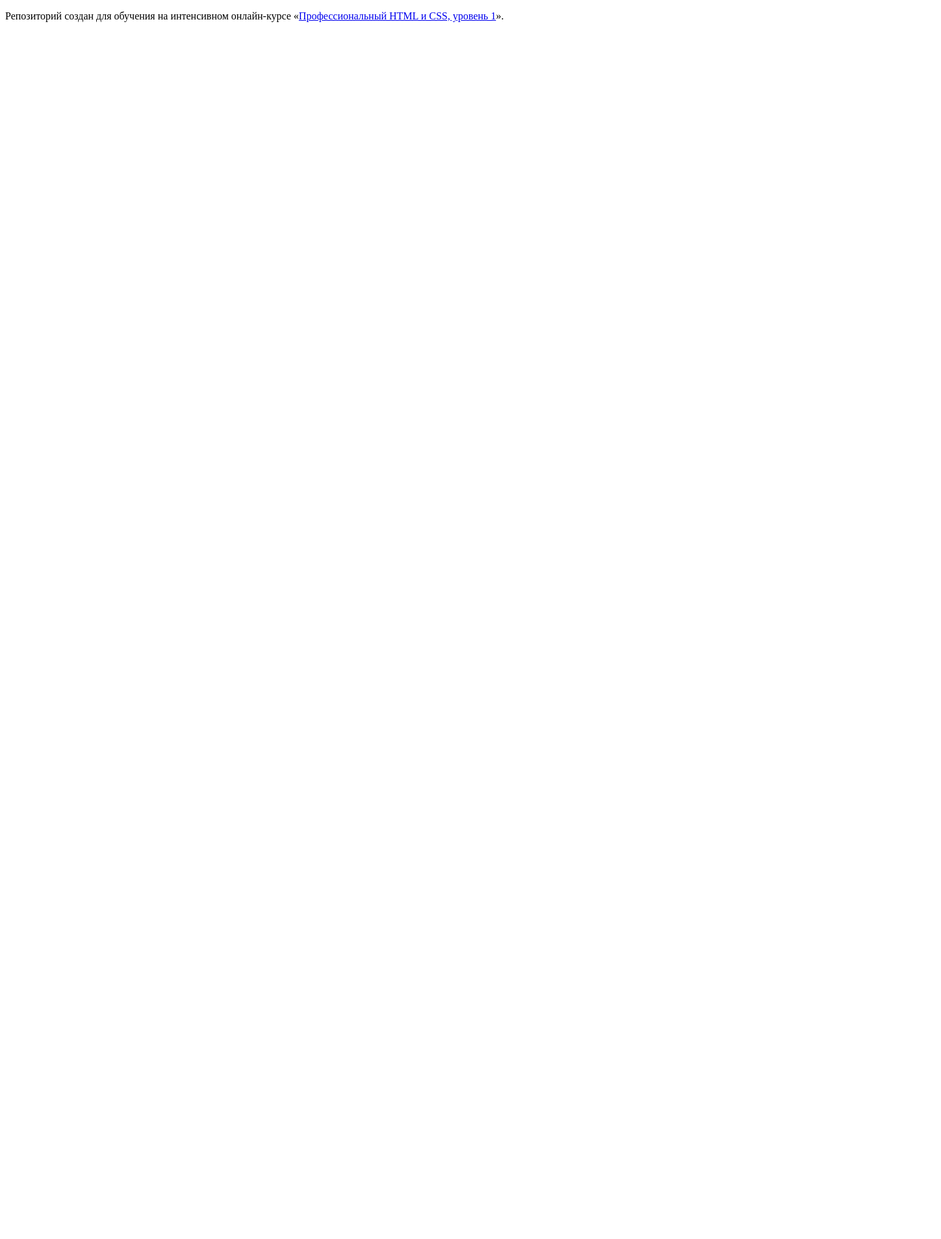
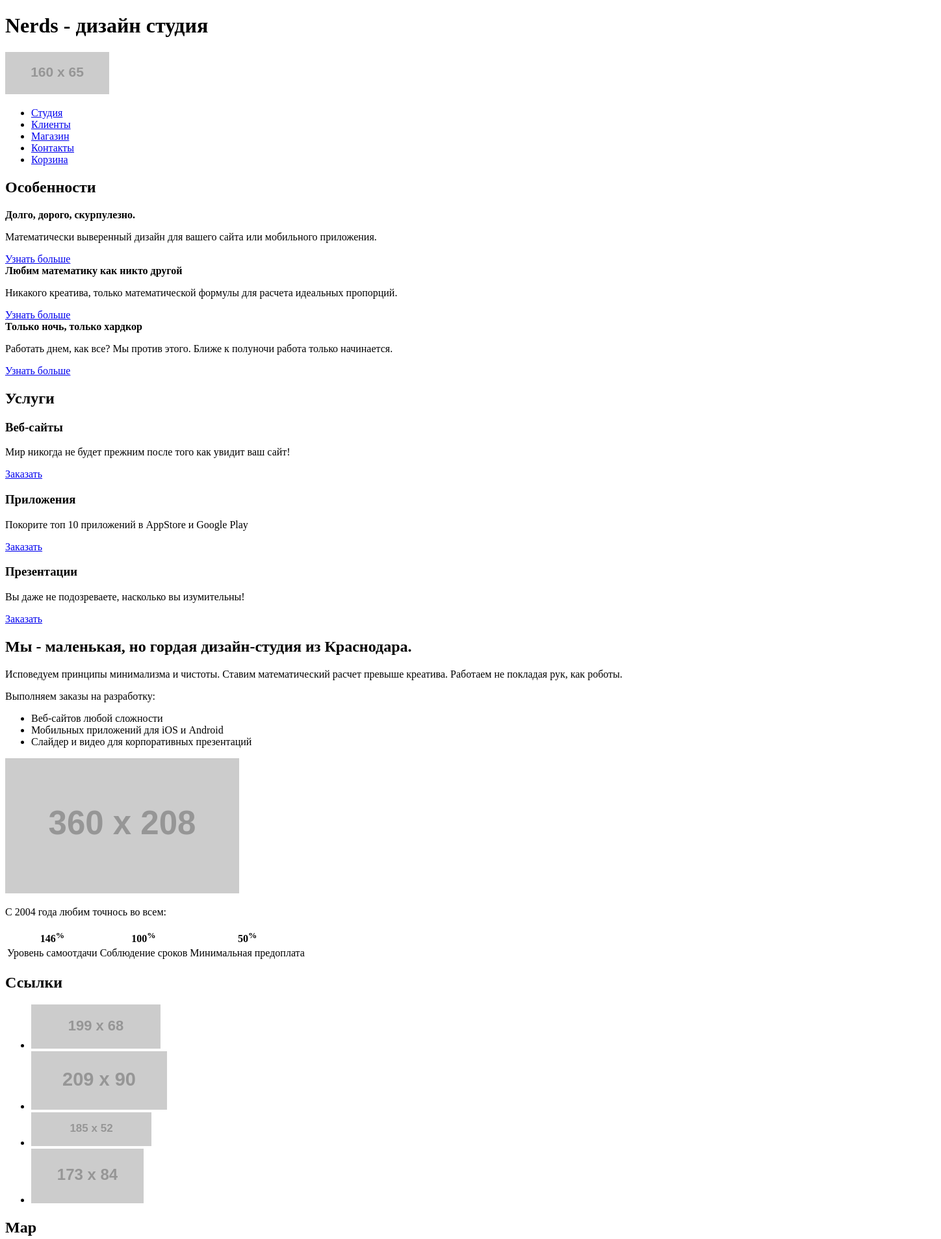
Before and after one commit to psashv/487101-nerds, a plain HTML site: page index.html in a window 1280 px wide. Shown: the top 1907 px of the page at 65% size, 1448 px wide, since content can reach past the window. Before the commit the page ends 800 px from the top, so only its background shows below. Drawn offline with Linux system fonts and the light colour scheme; placeholder pictures from the web are drawn by us.

Commit message:
Сделал разметку главной страницы

```diff
--- a/index.html
+++ b/index.html
@@ -5,8 +5,147 @@
     <title>HTML Academy: Нёрдс</title>
   </head>
   <body>
-
-    <p>Репозиторий создан для обучения на интенсивном онлайн‑курсе «<a href="https://htmlacademy.ru/intensive/htmlcss">Профессиональный HTML и CSS, уровень 1</a>».</p>
-
+    <header class="site-header">
+      <h1 class="visually-hidden">Nerds - дизайн студия</h1>
+      <nav class="site-header__navigation">
+        <a class="site-header__logo">
+          <img src="http://placehold.it/160x65">
+        </a>
+        <ul>
+          <li><a href="#">Студия</a></li>
+          <li><a href="#">Клиенты</a></li>
+          <li><a href="catalog.html">Магазин</a></li>
+          <li><a href="#">Контакты</a></li>
+          <li><a href="#">Корзина</a></li>
+        </ul>
+      </nav>
+    </header>
+    <main class="page-main">
+      <section class="page-main__features">
+        <h2 class="visually-hidden">Особенности</h2>
+        <div class="page-main__slider page-main__slider--1">
+          <b>Долго, дорого, скурпулезно.</b>
+          <p>Математически выверенный дизайн для вашего сайта или мобильного приложения.</p>
+          <a href="#">Узнать больше</a>
+        </div>
+        <div class="page-main__slider page-main__slider--2">
+          <b>Любим математику как никто другой</b>
+          <p>Никакого креатива, только математической формулы для расчета идеальных пропорций.</p>
+          <a href="#">Узнать больше</a>
+        </div>
+        <div class="page-main__slider page-main__slider--3">
+          <b>Только ночь, только хардкор</b>
+          <p>Работать днем, как все? Мы против этого. Ближе к полуночи работа только начинается.</p>
+          <a href="#">Узнать больше</a>
+        </div>
+      </section>
+      <section class="services">
+        <h2>Услуги</h2>
+        <div>
+          <h3>Веб-сайты</h3>
+          <p>Мир никогда не будет прежним после того как увидит ваш сайт!</p>
+          <a href="#">Заказать</a>
+        </div>
+        <div>
+          <h3>Приложения</h3>
+          <p>Покорите топ 10 приложений в AppStore и Google Play</p>
+          <a href="#">Заказать</a>
+        </div>
+        <div>
+          <h3>Презентации</h3>
+          <p>Вы даже не подозреваете, насколько вы изумительны!</p>
+          <a href="#">Заказать</a>
+        </div>
+      </section>
+      <section class="about-us">
+        <div>
+          <h2>Мы - маленькая, но гордая дизайн-студия из Краснодара.</h2>
+          <p>Исповедуем принципы минимализма и чистоты. Ставим математический расчет превыше креатива. Работаем не покладая рук, как роботы.</p>
+          <span>Выполняем заказы на разработку:</span>
+          <ul>
+            <li>Веб-сайтов любой сложности</li>
+            <li>Мобильных приложений для iOS и Android</li>
+            <li>Слайдер и видео для корпоративных презентаций</li>
+          </ul>
+        </div>
+        <div>
+          <img src="http://placehold.it/360x208">
+          <p>С 2004 года любим точнось во всем:</p>
+          <table>
+            <tr>
+              <th>146<sup>%</sup></th>
+              <th>100<sup>%</sup></th>
+              <th>50<sup>%</sup></th>
+            </tr>
+            <tr>
+              <td>Уровень самоотдачи</td>
+              <td>Соблюдение сроков</td>
+              <td>Минимальная предоплата</td>
+            </tr>
+          </table>
+        </div>
+      </section>
+      <section class="links">
+        <h2>Ссылки</h2>
+        <ul>
+          <li>
+            <a href="#">
+              <img src="http://placehold.it/199x68">
+            </a>
+          </li>
+          <li>
+            <a href="#">
+              <img src="http://placehold.it/209x90">
+            </a>
+          </li>
+          <li>
+            <a href="#">
+              <img src="http://placehold.it/185x52">
+            </a>
+          </li>
+          <li>
+            <a href="#">
+              <img src="http://placehold.it/173x84">
+            </a>
+          </li>
+        </ul>
+      </section>
+    </main>
+    <footer class="site-footer">
+      <section class="map">
+        <h2 class="visually-hidden">Map</h2>
+        <img src="http://placehold.it/1440x416">
+        <div>
+          <h3>NЁRDS DESIGN STUDIO</h3>
+          <p>191186, Санкт-Петербург, ул. Б. Конюшенная, д. 19/8</p>
+          <p>тел. +7 (812) 275-75-75</p>
+          <button>Напишите нам</button>
+        </div>
+      </section>
+      <section class="modal">
+        <h2>Напишите нам</h2>
+        <p>
+          <span>Ваше имя:</span>
+          <span>Ваш e-mail:</span>
+        </p>
+        <p>
+          Текст письма:
+        </p>
+        <p>Отправить</p>
+      </section>
+      <section class="social">
+        <div>
+          <ul>
+            <li><a href="https://vk.com">Вконтакте</a></li>
+            <li><a href="https://facebook.com">Фейсбук</a></li>
+            <li><a href="https://instagram.com">Инстаграмм</a></li>
+          </ul>
+        </div>
+        <div>
+          <h2>Давайте дружить, это выгодно!</h2>
+          <span>Скидка 10% для друзей из социальных сетей.</span>
+        </div>
+      </section>
+    </footer>
   </body>
 </html>
```
